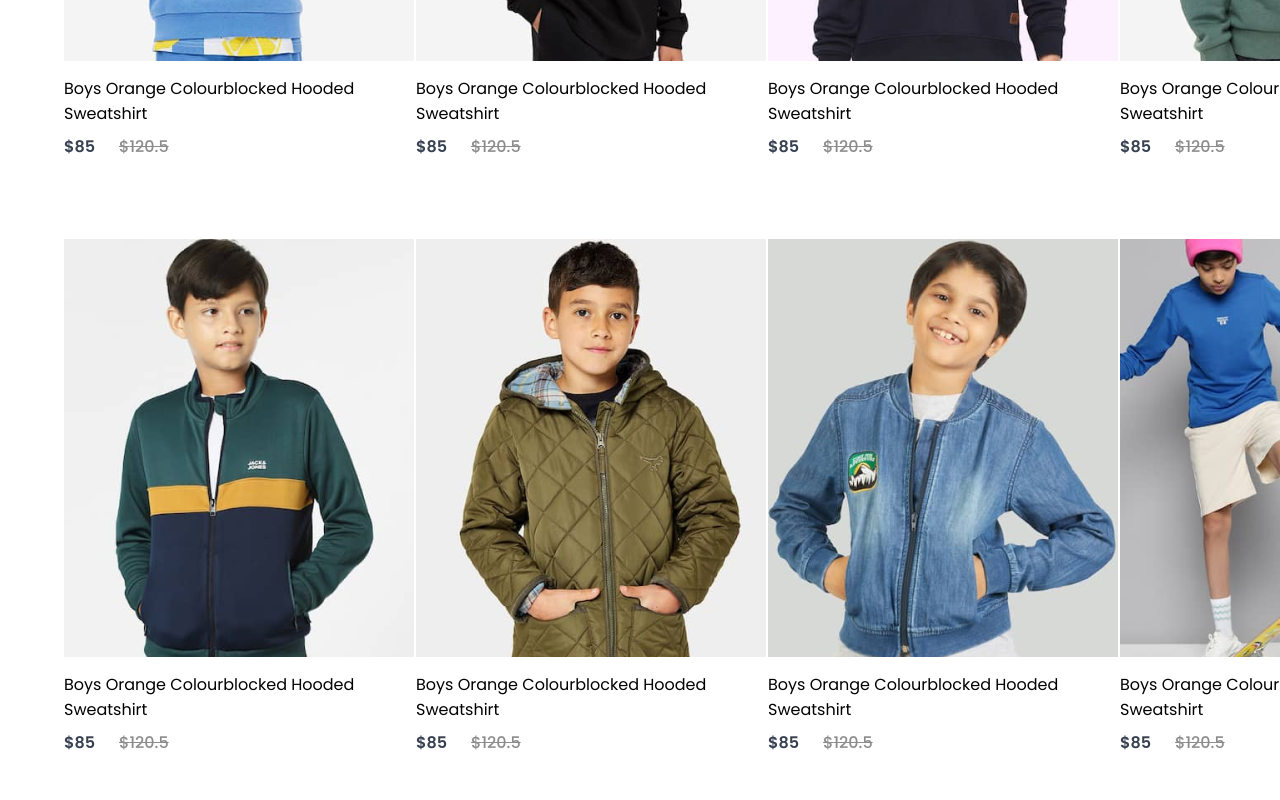
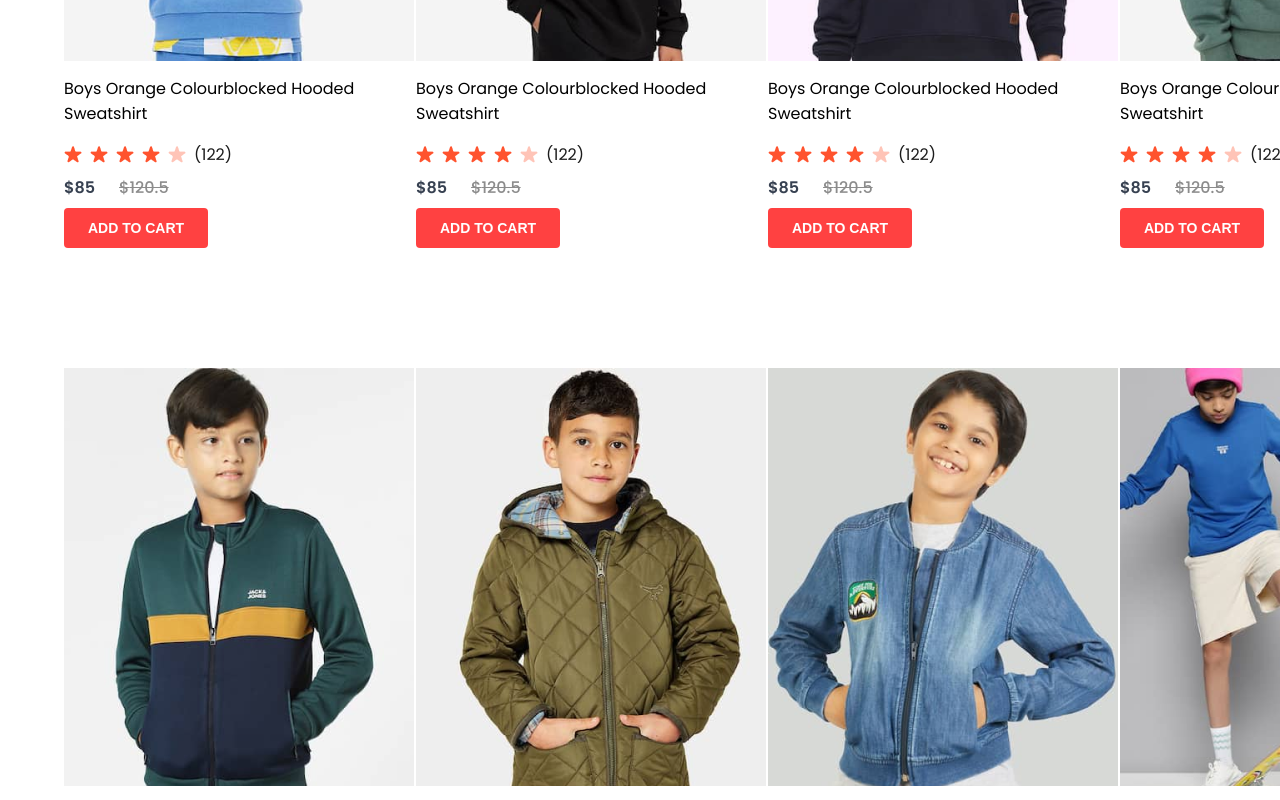
Before and after one commit to Daniel-J-Anaya/ecommerce-website, a React (Create React App) app: page /kids in a window 1280 px wide. Shown: the part 860-1660 px from the top of the page. Built offline with nearby package versions, Linux system fonts and the light colour scheme.

Commit message:
Added Add To Cart Button to Item Cards
Added Stars to Item Cards

```diff
--- a/src/Components/Item/Item.css
+++ b/src/Components/Item/Item.css
@@ -24,7 +24,34 @@
   text-decoration: line-through;
 }
 
-.item:hover {
+.item img:hover {
   transform: scale(105%);
   transition: 0.6s;
 }
+
+.item button {
+  padding: 12px 16px;
+  width: 144px;
+  font-size: 14px;
+  font-weight: 600;
+  color: white;
+  background: #FF4141;
+  margin-bottom: 40px;
+  margin-top: 8px;
+  border: none;
+  border-radius: 4px;
+  outline: none;
+  cursor: pointer;
+}
+
+.item button:active {
+  scale: 90%;
+}
+
+.item-stars {
+  display: flex;
+  align-items: center;
+  gap: 8px;
+  color: #1c1c1c;
+  font-size: 16px;
+}
--- a/src/Components/Item/Item.jsx
+++ b/src/Components/Item/Item.jsx
@@ -1,12 +1,24 @@
-import React from 'react'
+import React, {useContext} from 'react'
 import './Item.css'
 import { Link } from 'react-router-dom'
+import { ShopContext } from '../../Context/ShopContext'
+import star_icon from '../Assets/star_icon.png'
+import star_icon_dull from '../Assets/star_dull_icon.png'
 
 export const Item = (props) => {
+  const {addToCart} = useContext(ShopContext);
   return (
     <div className='item'>
       <Link to={`/product/${props.id}`}><img onClick={window.scrollTo(0,0)} src={props.image} alt="" /></Link>
       <p>{props.name}</p>
+      <div className="item-stars">
+          <img src={star_icon} alt="star icon" />
+          <img src={star_icon} alt="star icon" />
+          <img src={star_icon} alt="star icon" />
+          <img src={star_icon} alt="star icon" />
+          <img src={star_icon_dull} alt="star icon dull" />
+          <p>(122)</p>
+        </div>
       <div className="item-price">
         <div className="item-price-new">
           ${props.new_price}
@@ -15,6 +27,9 @@ export const Item = (props) => {
           ${props.old_price}
         </div>
       </div>
+      <div className="add-to-cart">
+      <button onClick={()=>{addToCart(props.id)}}>ADD TO CART</button>
+      </div>
     </div>
   )
 }
--- a/src/Components/Popular/Popular.jsx
+++ b/src/Components/Popular/Popular.jsx
@@ -11,6 +11,7 @@ const Popular = () => {
       <div className="popular-item">
         {data_product.map((item, i)=>{
           return <Item key={i} id={item.id} name={item.name} image={item.image} new_price={item.new_price} old_price={item.old_price}/>
+
         })}
       </div>
     </div>
--- a/src/Components/ProductDisplay/ProductDisplay.css
+++ b/src/Components/ProductDisplay/ProductDisplay.css
@@ -82,6 +82,10 @@
   cursor: pointer;
 }
 
+.productdisplay-sizes div:focus{
+  background: grey;
+}
+
 .productdisplay-sizes div:hover {
   background: lightgrey;
 }
--- a/src/Components/ProductDisplay/ProductDisplay.jsx
+++ b/src/Components/ProductDisplay/ProductDisplay.jsx
@@ -39,11 +39,11 @@ const ProductDisplay = (props) => {
         <div className="productdisplay-size">
           <h1>Select Size</h1>
           <div className="productdisplay-sizes">
-            <div>S</div>
-            <div>M</div>
-            <div>L</div>
-            <div>XL</div>
-            <div>XXL</div>
+            <div tabIndex={1}>S</div>
+            <div tabIndex={2}>M</div>
+            <div tabIndex={3}>L</div>
+            <div tabIndex={4}>XL</div>
+            <div tabIndex={5}>XXL</div>
           </div>
         </div>
         <button onClick={()=>{addToCart(product.id)}}>ADD TO CART</button>
--- a/src/index.js
+++ b/src/index.js
@@ -6,9 +6,7 @@ import ShopContextProvider from './Context/ShopContext';
 
 const root = ReactDOM.createRoot(document.getElementById('root'));
 root.render(
-
   <ShopContextProvider>
     <App />
   </ShopContextProvider>
-
 );
```
